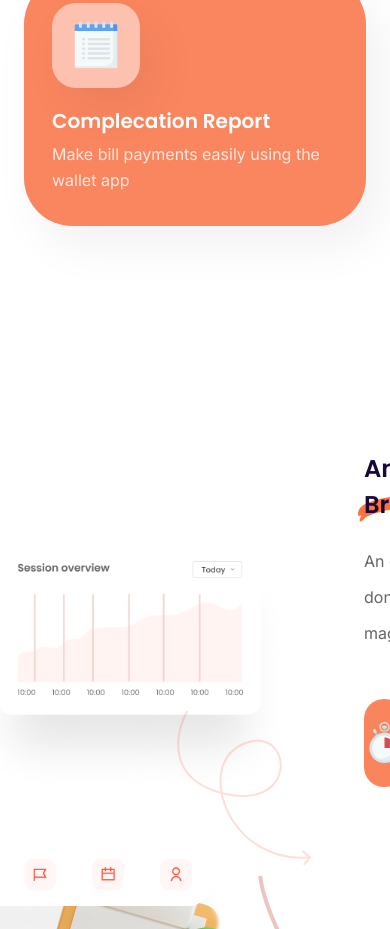
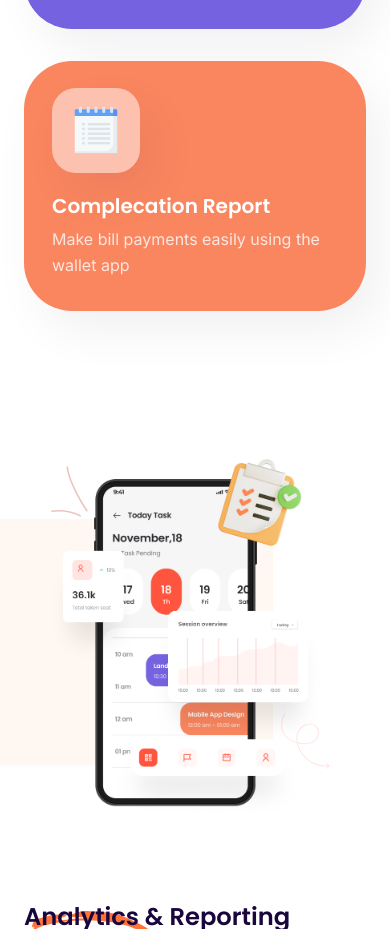
Before and after one commit to siefimov/landing-SaaSto, a plain HTML site: page index.html in a window 390 px wide. Shown: the part 2015-2944 px from the top of the page. Drawn offline with Linux system fonts and the light colour scheme.

Commit message:
analytics mobile version

```diff
--- a/#source/scss/base/_base.scss
+++ b/#source/scss/base/_base.scss
@@ -37,5 +37,5 @@ body {
 }
 
 .content-text {
-   @include adaptive-value("font-size", 20, 16, 0);
+   @include adaptive-value("font-size", 18, 16, 0);
 }
--- a/#source/scss/base/_media.scss
+++ b/#source/scss/base/_media.scss
@@ -1,3 +1,18 @@
+@media (max-width: 1168px) {
+   .analytics {
+      &__inner {
+         // flex-direction: column;
+      }
+      &__objects-img-box {
+         // left: 100px;
+         // right: 0;
+         // top: 0;
+         // bottom: 0;
+         // margin: 0 auto;
+      }
+   }
+}
+
 @media (max-width: 992px) {
    .header {
       &__top {
@@ -64,7 +79,7 @@
       transition: all 0.5s ease-in;
    }
    .features {
-      // top: 0;
+      top: -80px;
       z-index: 30;
       background-color: #ffffff;
       background-image: none;
@@ -83,6 +98,18 @@
       padding-top: 70px;
       &__row {
          margin: 0 auto;
+      }
+   }
+}
+
+@media (max-width: 876px) {
+   .analytics {
+      &__inner {
+         flex-direction: column;
+      }
+      &__objects {
+         margin-top: 0;
+         margin-bottom: 80px;
       }
    }
 }
@@ -163,6 +190,12 @@
          // left: -70px;
       }
    }
+.analytics{
+   &__content{
+      margin-left: 24px;
+   }
+}
+
 }
 
 @media (max-width: 480px) {
@@ -232,4 +265,10 @@
          right: -15px;
       }
    }
+   .analytics{
+      &__content-img{
+         top: 12px;
+         right: 163px;
+      }
+   }
 }
--- a/#source/scss/blocks/_analytics.scss
+++ b/#source/scss/blocks/_analytics.scss
@@ -1,50 +1,74 @@
 .analytics {
    position: relative;
-   // padding: 188px 0 189px 0;
    &__inner {
       display: flex;
       align-items: center;
+
+      position: relative;
    }
    &__objects {
       flex: 1 1 50%;
       margin: 70px 19px 141px 0;
-      padding-top: 70px;
+      align-self: flex-start;
+      z-index: 10;
+   }
+   &__objects-img-box {
+      // width: 865.83px;
+      // height: 885.93px;
+
+      @include adaptive-value("width", 865.83, 354.99, 0);
+      @include adaptive-value("height", 885.93, 363.15, 0);
 
       position: relative;
-      z-index: 10;
+      @include adaptive-value("left", 0, -36, 0);
    }
    &__objects-img {
-      padding-left: 330px;
+      width: 100%;
+      height: 100%;
+      object-fit: cover;
    }
-   &__objects-todo {
-      position: absolute;
-      right: 74px;
-      top: 2px;
-   }
-   &__objects-charts {
-      position: absolute;
-      right: 35px;
-      bottom: 150px;
-   }
-   &__objects-icons {
-      position: absolute;
-      bottom: -35px;
-      right: 90px;
-   }
-   &__objects-person {
-      position: absolute;
-      left: 210px;
-      top: 245px;
-   }
+   // &__objects-todo {
+   //    position: absolute;
+   //    right: 74px;
+   //    top: 2px;
+   // }
+   // &__objects-charts {
+   //    position: absolute;
+   //    right: 35px;
+   //    bottom: 150px;
+   // }
+   // &__objects-icons {
+   //    position: absolute;
+   //    bottom: -35px;
+   //    right: 90px;
+   // }
+   // &__objects-person {
+   //    position: absolute;
+   //    left: 210px;
+   //    top: 245px;
+   // }
    &__objects-vector1 {
       position: absolute;
-      top: 35px;
-      left: 221px;
+      top: calc(25px + (35 - 25) * ((100vw - 1168px) / (1920 - 1168)));
+      // top: 35px;
+      // left: 201px;
+      left: calc(145px + (201 - 145) * ((100vw - 1168px) / (1920 - 1168)));
+      width: calc(36.46px + (87 - 36.46) * ((100vw - 375px) / (1920 - 375)));
+      height: calc(50.81px + (122 - 50.81) * ((100vw - 375px) / (1920 - 375)));
    }
    &__objects-vector2 {
       position: absolute;
-      bottom: 80px;
-      right: 18px;
+      // bottom: 100px;
+      @include adaptive-value("bottom", 100, 50, 0);
+      // right: -45px;
+      @include adaptive-value("right", -45, -13, 0);
+
+      width: calc(
+         63.62px + (146.66 - 63.62) * ((100vw - 375px) / (1920 - 375))
+      );
+      height: calc(
+         54.65px + (131.31 - 54.65) * ((100vw - 375px) / (1920 - 375))
+      );
    }
 
    &__objects-backside {
@@ -61,9 +85,13 @@
    &__content {
       flex: 1 1 50%;
       margin-left: 15px;
+
+      margin-right: 40px;
+      margin-bottom: 67px;
    }
    &__content-description {
-      margin-bottom: 48px;
+      // margin-bottom: 48px;
+      @include adaptive-value("margin-bottom", 48, 36, 0);
       max-width: 569px;
       position: relative;
    }
@@ -71,17 +99,26 @@
       font-family: $secondFontFamily;
       font-weight: 600;
       // font-size: 48px;
-      line-height: 68px;
+      // line-height: 68px;
+      @include adaptive-value("line-height", 68, 36, 0);
       color: #18063c;
-      margin-bottom: 20px;
+      // margin-bottom: 20px;
+      @include adaptive-value("margin-bottom", 20, 16, 0);
    }
    &__content-text {
       opacity: 0.8;
+      @include adaptive-value("font-size", 18, 16, 0);
+      @include adaptive-value("line-height", 36, 28.8, 0);
    }
    &__content-img {
       position: absolute;
-      top: 40px;
-      right: 140px;
+      // top: 40px;
+      @include adaptive-value("top", 40, 12, 0);
+      // right: 140px;
+      @include adaptive-value("right", 140, 202, 0);
+      @include adaptive-value("width", 176, 116, 0);
+      @include adaptive-value("height", 35, 23, 0);
+
       z-index: -1;
    }
 }
@@ -91,19 +128,28 @@
    flex-direction: column;
 
    position: relative;
+
    &__item {
       display: flex;
-      margin-bottom: 48px;
+      // flex-wrap: wrap;
+   }
+   &__item:not(:last-child) {
+      // margin-bottom: 48px;
+      @include adaptive-value("margin-bottom", 48, 24, 0);
    }
    &__item-img {
-      width: 88px;
+      min-width: 88px;
       height: 88px;
       border-radius: 20px;
       margin-right: 24px;
+      margin-bottom: 20px;
       display: flex;
       justify-content: center;
       align-items: center;
    }
+   // &__img {
+   //    padding: 20px;
+   // }
    &__item-img01 {
       background: #fa855c;
    }
@@ -120,10 +166,14 @@
    &__description-title {
       font-family: $secondFontFamily;
       font-weight: 600;
-      font-size: 28px;
+      // font-size: 28px;
+      @include adaptive-value("font-size", 28, 18, 0);
+      @include adaptive-value("line-height", 36, 22, 0);
       margin-bottom: 8px;
    }
    &__description-text {
+      @include adaptive-value("font-size", 18, 14, 0);
+      @include adaptive-value("line-height", 36, 25, 0);
       opacity: 0.8;
    }
    &__description--tracker {
--- a/index.html
+++ b/index.html
@@ -154,14 +154,20 @@
 
                <div class="analytics__objects">
 
-                  <img class="analytics__objects-img" src="./img/analytics/mobile-screen.png" alt="mobile screen">
+                  <!-- <img class="analytics__objects-img" src="./img/analytics/mobile-screen.png" alt="mobile screen">
                   <img class="analytics__objects-todo" src="./img/analytics/todo.png" alt="todo image">
                   <img class="analytics__objects-charts" src="./img/analytics/kit2.png" alt="charts screen">
                   <img class="analytics__objects-person" src="./img/analytics/kit1.png" alt="person">
-                  <img class="analytics__objects-icons" src="./img/analytics/kit3.png" alt="person">
-                  <img class="analytics__objects-vector1" src="./img/analytics/vector1.svg" alt="person">
-                  <img class="analytics__objects-vector2" src="./img/analytics/vector2.svg" alt="person">
-                  <div class="analytics__objects-backside"></div>
+                  <img class="analytics__objects-icons" src="./img/analytics/kit3.png" alt="person"> -->
+
+                  <div class="analytics__objects-img-box">
+                     <img class="analytics__objects-img" src="./img/analytics/phone-with-elements2.png"
+                        alt="mobile screen">
+                     <img class="analytics__objects-vector1" src="./img/analytics/vector1.svg" alt="person">
+                     <img class="analytics__objects-vector2" src="./img/analytics/vector2.svg" alt="person">
+                  </div>
+
+                  <!-- <div class="analytics__objects-backside"></div> -->
 
                </div>
 
```
Also changed, not shown: css/style.css, img/analytics/phone-with-elements.png, img/analytics/phone-with-elements2.png (added).
